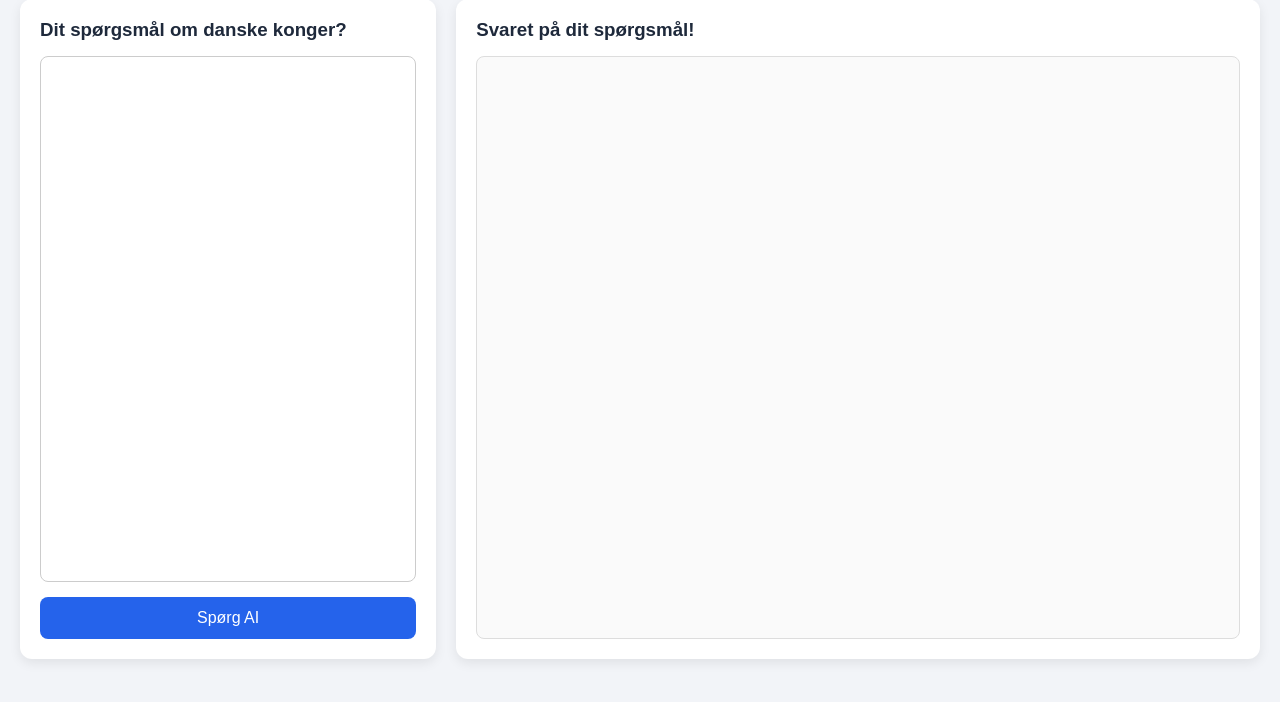
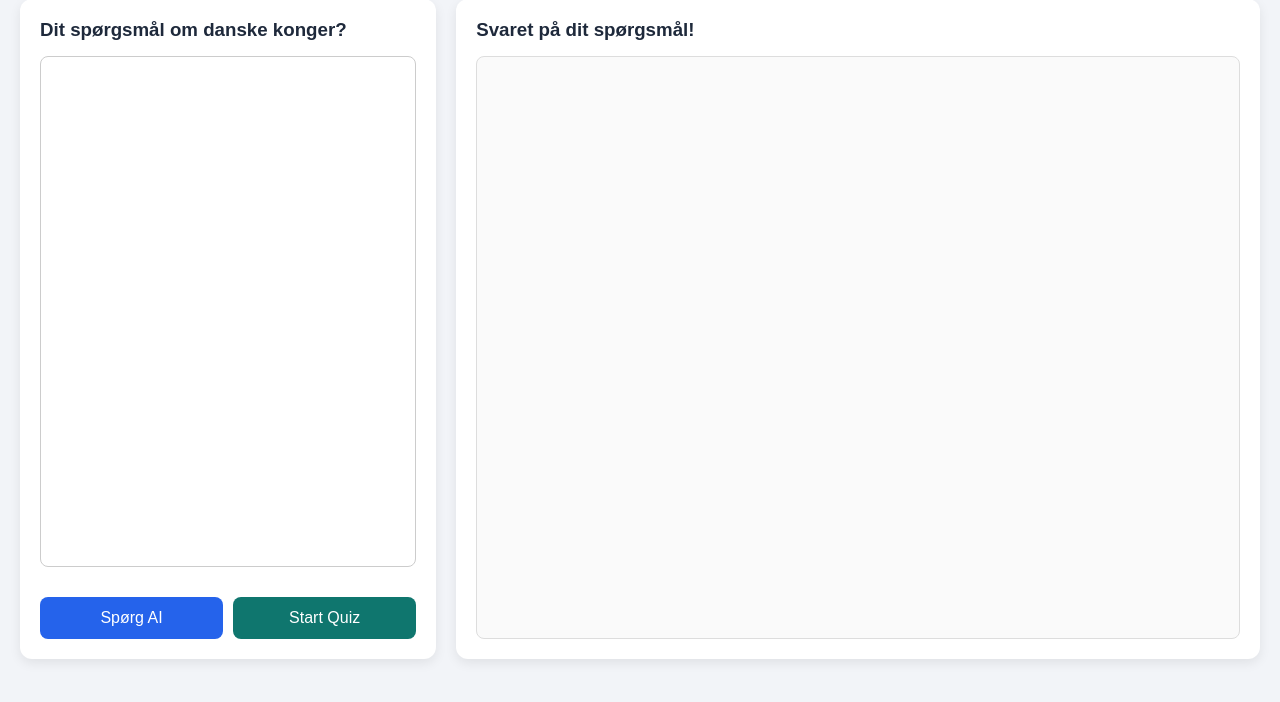
Before and after one commit to JakartaJoker/danskekonger, a Flask app: page / in a window 1280 px wide. Shown: the part 98-800 px from the top of the page. Run offline with Flask 3, Linux system fonts and the light colour scheme.

Commit message:
Tilføj quiz-knap

```diff
--- a/templates/index.html
+++ b/templates/index.html
@@ -93,6 +93,24 @@
         background: #1d4ed8;
     }
 
+    .button-row {
+        display: flex;
+        gap: 10px;
+        margin-top: 15px;
+    }
+
+    .button-row button {
+        flex: 1;
+    }
+
+    .quiz-button {
+        background: #0f766e;
+    }
+
+    .quiz-button:hover {
+        background: #115e59;
+    }
+
     .loading {
         opacity: 0.6;
         font-style: italic;
@@ -126,9 +144,14 @@
         <div class="panel question-panel">
             <h3>Dit spørgsmål om danske konger?</h3>
             <textarea id="question"></textarea>
-            <button onclick="askAI()">Spørg AI</button>
-        </div>
+           <div class="button-row">
+               <button onclick="askAI()">Spørg AI</button>
 
+               <button class="quiz-button" onclick="window.location.href='/quiz'">
+                   Start Quiz
+               </button>
+           </div>
+     </div>
         <div class="panel answer-panel">
             <h3>Svaret på dit spørgsmål!</h3>
             <div id="answer" class="answer-box"></div>
```
